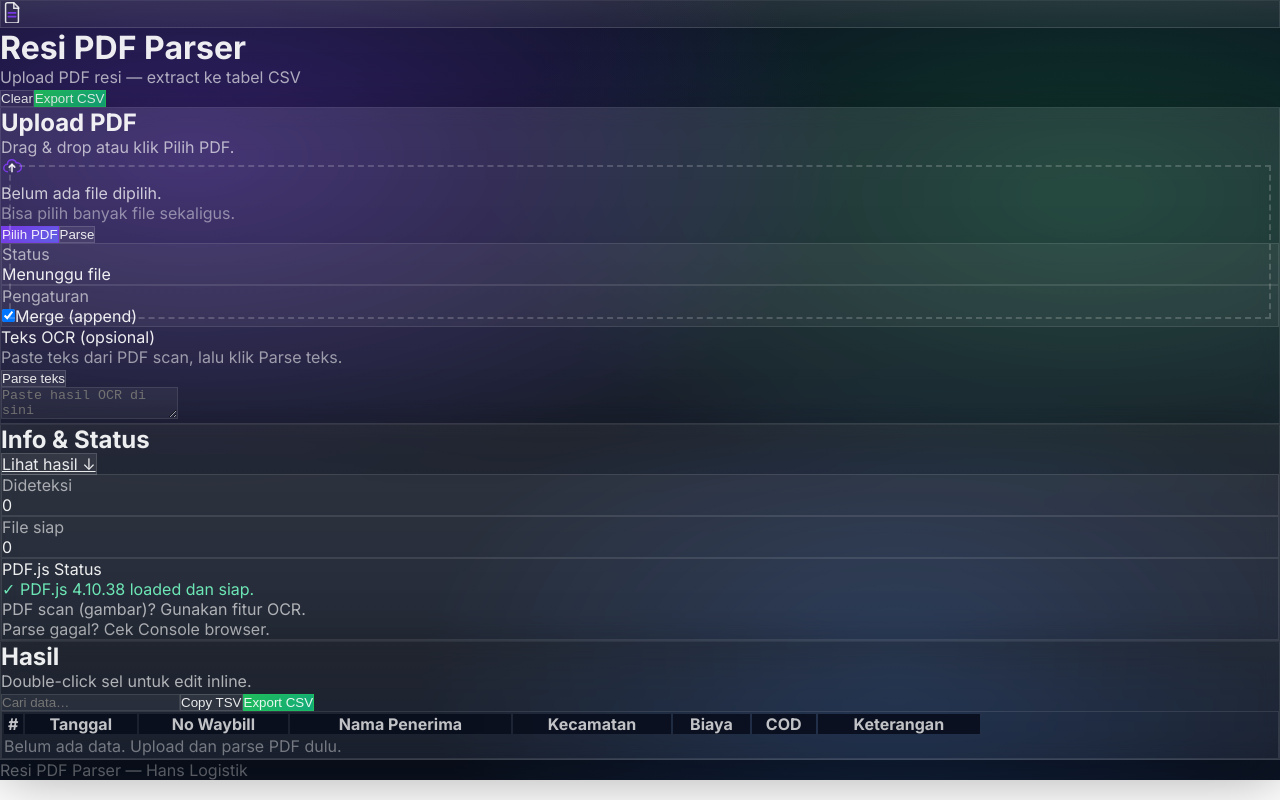
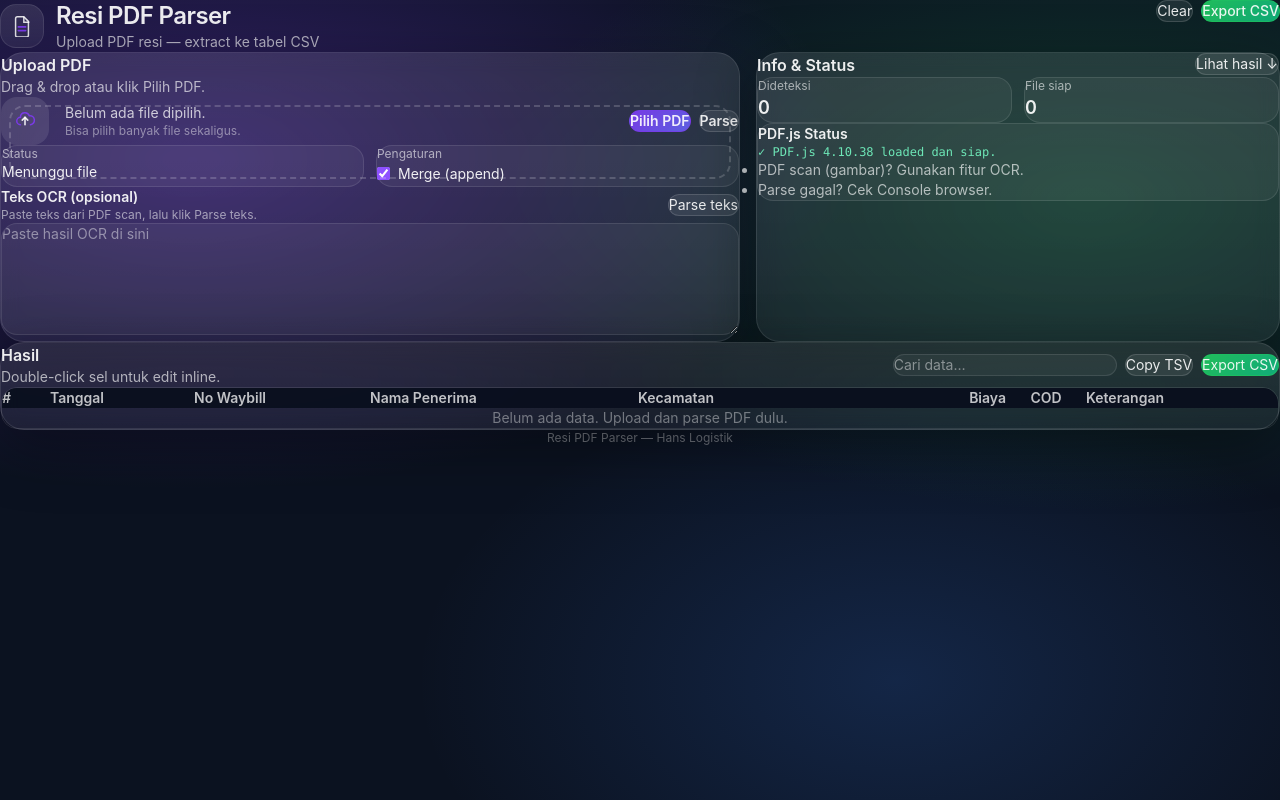
Before and after one commit to storyofgold/resi, a React (Vite) app: page / in a window 1280 px wide. Built offline with nearby package versions, Linux system fonts and the light colour scheme.

Commit message:
fix: tambah @import tailwindcss di index.css + Inter font di index.html

```diff
--- a/index.html
+++ b/index.html
@@ -5,6 +5,9 @@
     <link rel="icon" type="image/svg+xml" href="/favicon.svg" />
     <meta name="viewport" content="width=device-width, initial-scale=1.0" />
     <title>Resi PDF Parser</title>
+    <link rel="preconnect" href="https://fonts.googleapis.com" />
+    <link rel="preconnect" href="https://fonts.gstatic.com" crossorigin />
+    <link href="https://fonts.googleapis.com/css2?family=Inter:wght@300..700&display=swap" rel="stylesheet" />
   </head>
   <body>
     <div id="root"></div>
--- a/src/index.css
+++ b/src/index.css
@@ -1,2 +1,13 @@
-@import url('https://fonts.googleapis.com/css2?family=Inter:wght@400;500;600;700&display=swap');
-*,*::before,*::after{box-sizing:border-box;margin:0;padding:0}
+@import "tailwindcss";
+
+*, *::before, *::after { box-sizing: border-box; margin: 0; padding: 0; }
+
+html {
+  -webkit-font-smoothing: antialiased;
+  -moz-osx-font-smoothing: grayscale;
+}
+
+body {
+  min-height: 100dvh;
+  font-family: 'Inter', sans-serif;
+}
```
